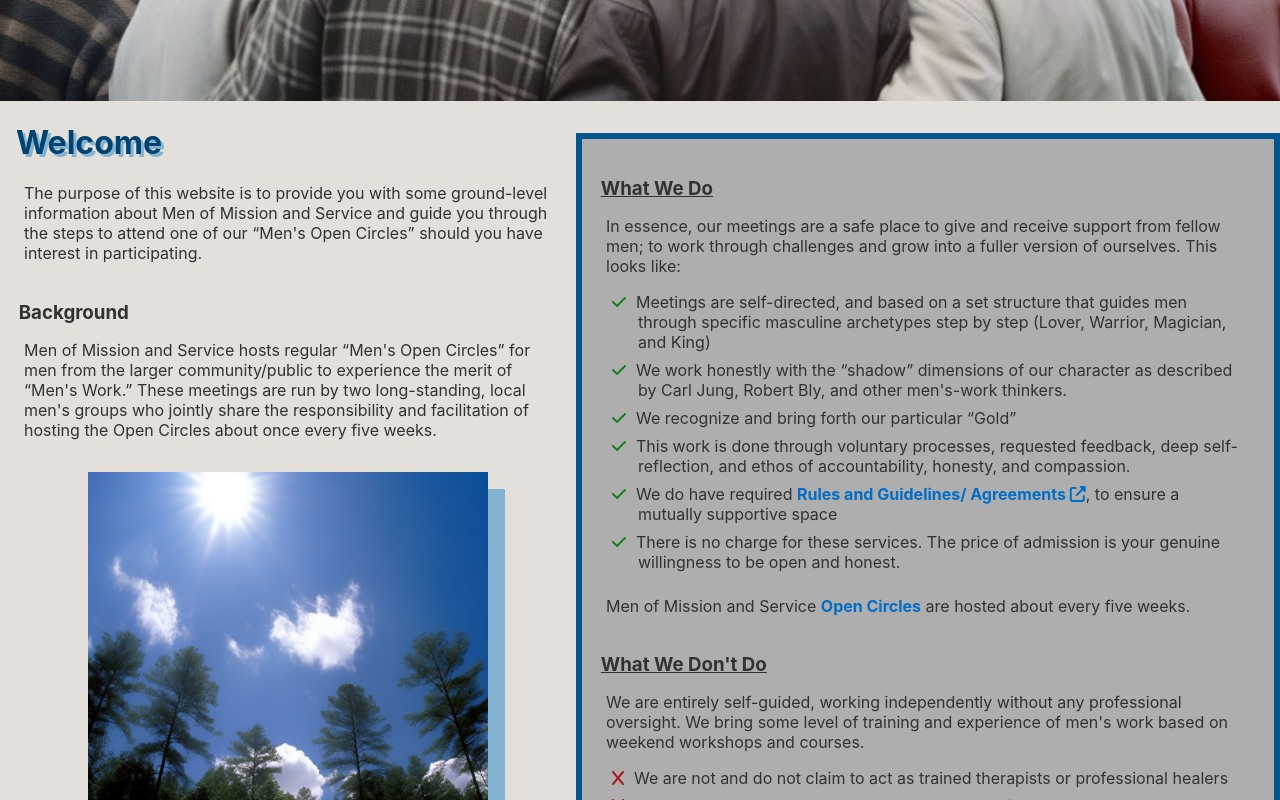
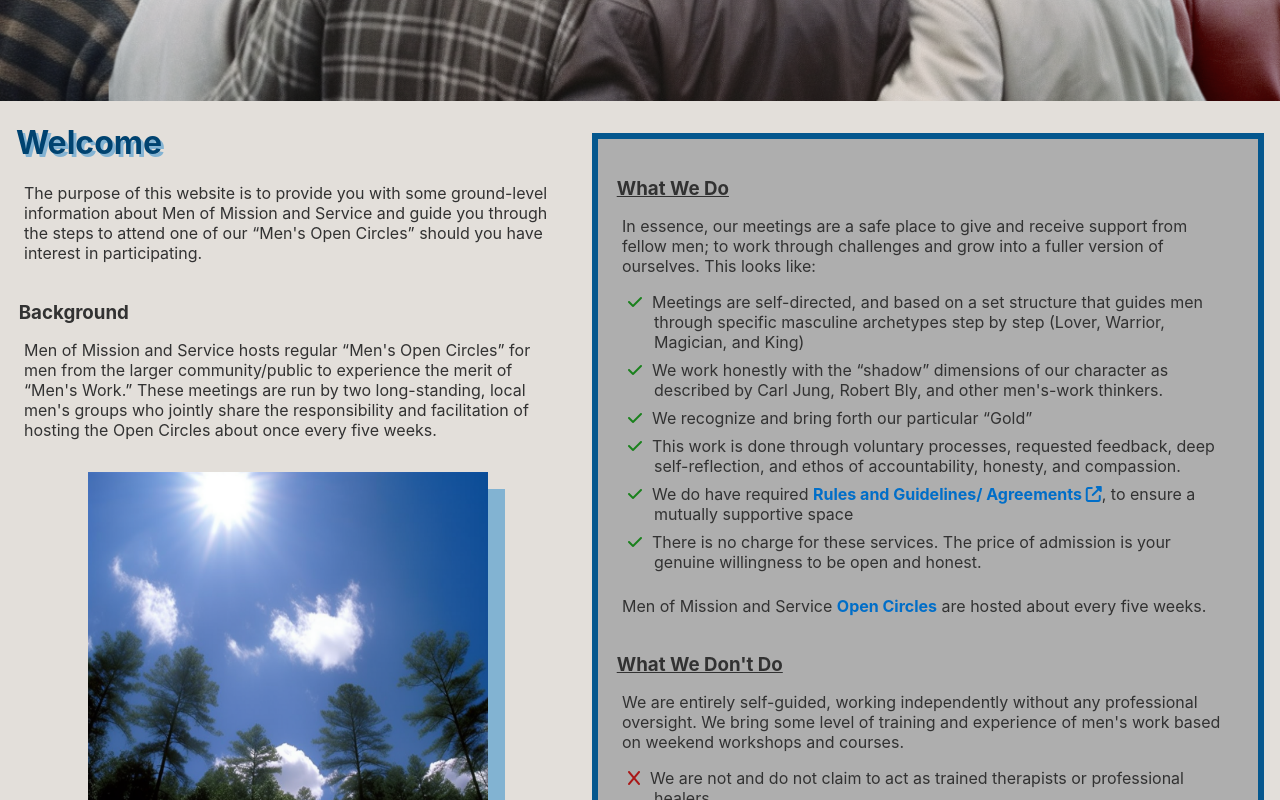
Before and after one commit to IntuitiveHarmony/igroup-site, a React (Create React App) app: page / in a window 1280 px wide. Shown: the part 400-1200 px from the top of the page. Built offline with nearby package versions, Linux system fonts and the light colour scheme.

Commit message:
board margin sides

```diff
--- a/src/App.css
+++ b/src/App.css
@@ -161,6 +161,8 @@
 }
 .chalkBoard {
   margin-top: 2em;
+  margin-left: 1em;
+  margin-right: 1em;
   border: .4em solid rgb(4, 87, 142);
   background-color: rgb(174, 174, 174);
 }
```
